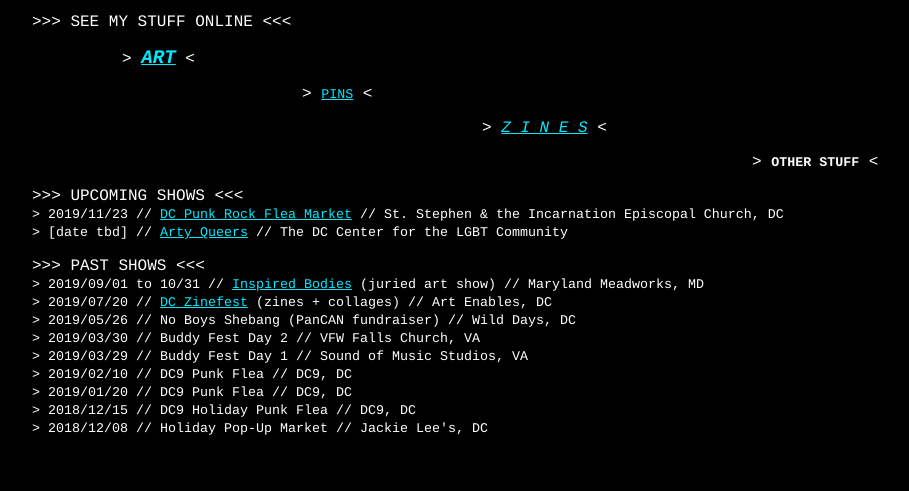
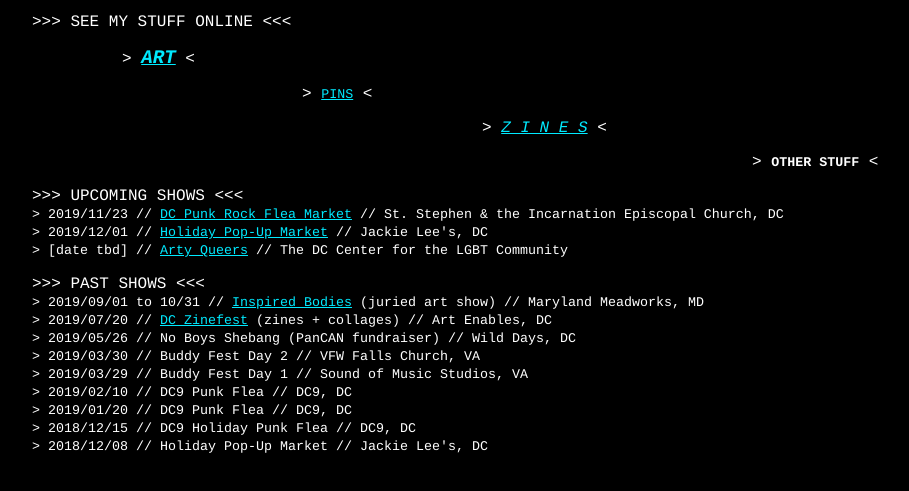
Before and after one commit to tyrianrex/tyrianrex.github.io, a plain HTML site: page index.html in a window 1280 px wide. Shown: the part 155-646 px from the top of the page, without its empty margins (158-1067 px from the left). Drawn offline with Linux system fonts and the light colour scheme.

Commit message:
Update index.html

```diff
--- a/index.html
+++ b/index.html
@@ -38,9 +38,9 @@ body {
 
 <p> >>> UPCOMING SHOWS <<<<br>
 <small> > 2019/11/23 // <a href="https://www.facebook.com/events/377750856258819/">DC Punk Rock Flea Market</a> // St. Stephen & the Incarnation Episcopal Church, DC<br>
+  > 2019/12/01 // <a href="https://www.facebook.com/events/566134184134980/">Holiday Pop-Up Market</a> // Jackie Lee's, DC<br>
   > [date tbd] // <a href="http://thedccenter.org/events/arty-queers-6/">Arty Queers</a> // The DC Center for the LGBT Community</small>
   </p>
-
 
 <p> >>> PAST SHOWS <<<<br>
 <small>> 2019/09/01 to 10/31 // <a href="https://www.facebook.com/events/maryland-meadworks/inspired-bodies-multi-media-art-exhibition-celebrating-bodies/2276079885824592/">Inspired Bodies</a> (juried art show) // Maryland Meadworks, MD<br>
```
